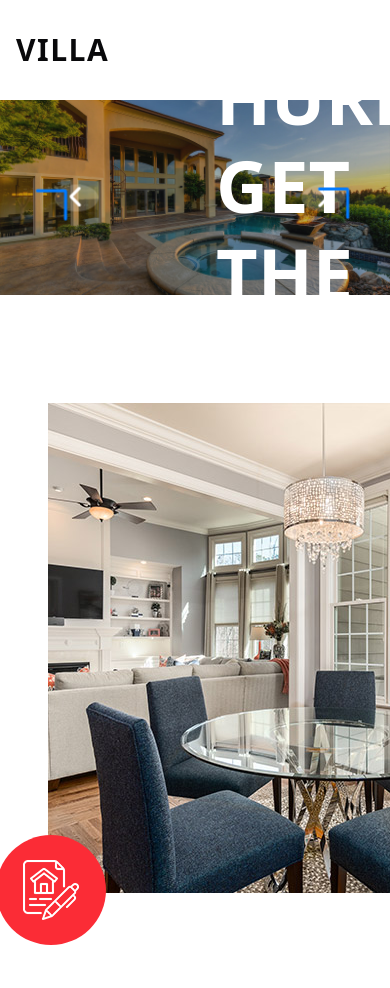
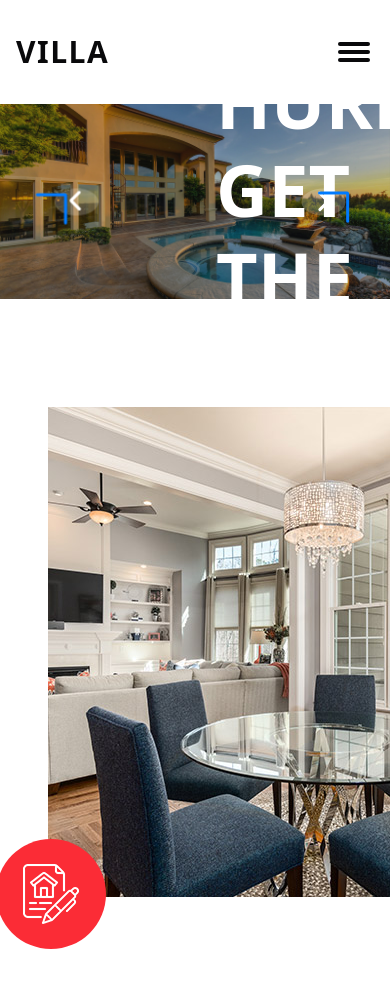
Before and after one commit to Nikkihosseini/Villa-agency, a React (Vite) app: page / in a window 390 px wide. Shown: the top 988 px of the page. Built offline with nearby package versions, Linux system fonts and the light colour scheme.

Commit message:
add hamburger-menu

```diff
--- a/src/Components/Header/Header.jsx
+++ b/src/Components/Header/Header.jsx
@@ -80,7 +80,12 @@ export default function Header() {
 
         </a>
        </div>
-
+        <div className='block md:hidden'>
+            <div className='flex items-center w-10 h-10 justify-center cursor-pointer'>
+              <span className='hamburger-menu relative block w-8 h-[0.2rem] bg-zinc-950 rounded-lg transition-all'></span>
+            </div>
+            <div></div>
+        </div>
        </div>
       </div>
     </div>
```
